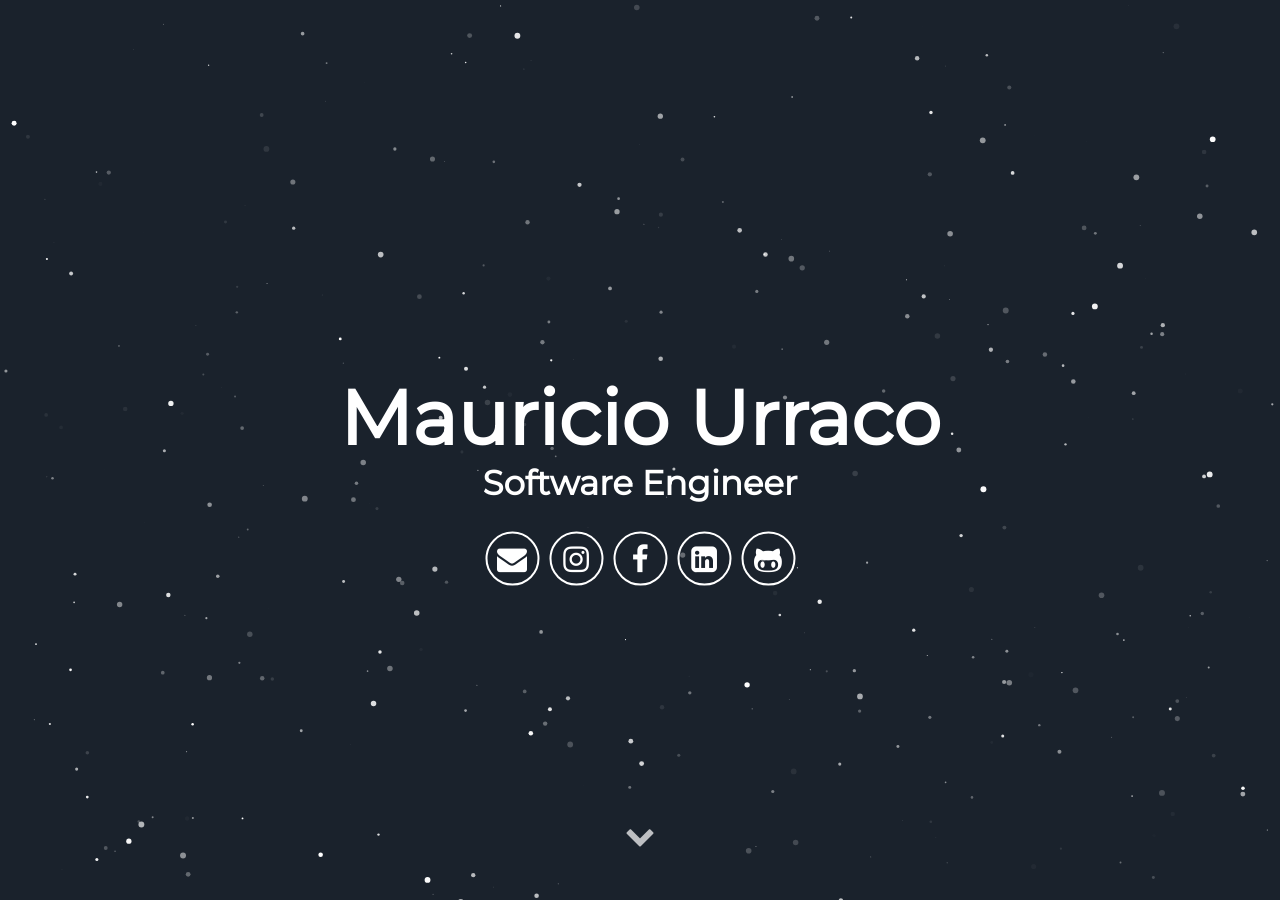
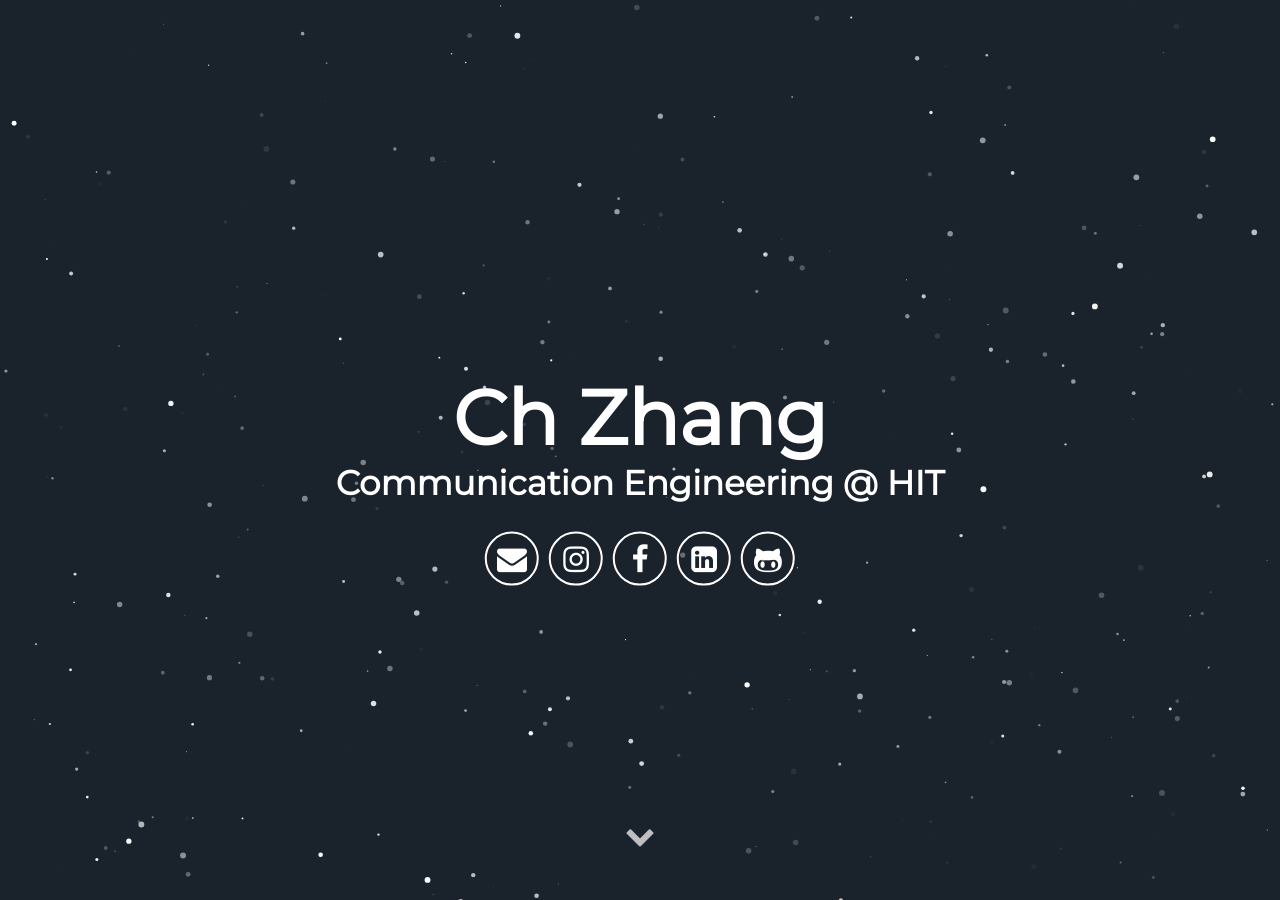
Before and after one commit to MayeZhang/MayeZhang.github.io, a Jekyll site: the page built from index.html, in a window 1280 px wide and 900 px high. Built offline with Jekyll 4.4.1, drawn with Linux system fonts in a browser that asks for light colours; some web fonts are replaced; some of the changed text lies outside the part shown.

Commit message:
Update _config.yml

```diff
--- a/_config.yml
+++ b/_config.yml
@@ -5,12 +5,12 @@ baseurl: "" # the subpath of your site, e.g. /blog
 url: "localhost:3000" # the base hostname & protocol for your site e.g. http://willianjusten.com.br
 # url: "https://mayezhang.github.io/"
 # User settings
-username: Mauricio Urraco
-user_description: I\'m a nomad Software Engineer, always searching for the next challenge; no task is too scary nor too difficult. Lately I have been immersed in the <b>crypto-world</b> working for Radix, a London based startup trying to create the next massive scalable DLT. I'm one of the two guys behind all the JS related stuff.
-user_title: Software Engineer
-email: mauriurraco@gmail.com
+username: Ch Zhang
+# user_description: I\'m a nomad Software Engineer, always searching for the next challenge; no task is too scary nor too difficult. Lately I have been immersed in the <b>crypto-world</b> working for Radix, a London based startup trying to create the next massive scalable DLT. I'm one of the two guys behind all the JS related stuff.
+user_title: Communication Engineering @ HIT
+email: ch.zhang@hit.edu.cn
 # twitter_username: lorem_ipsum
 # github_username:  lorem_ipsum
 # gplus_username:  lorem_ipsum
-
+github_username:  Maye Zhang
 exclude: ['package.json', 'src' , 'node_modules']
```
